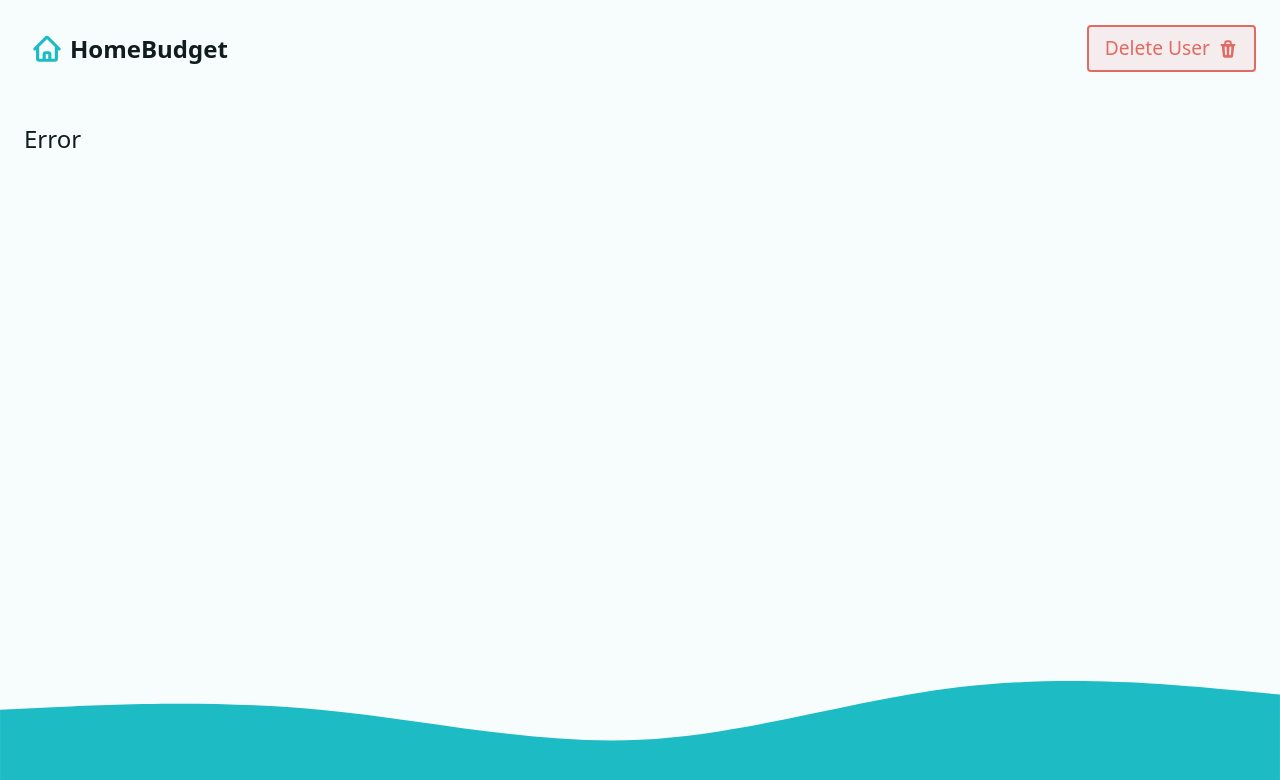
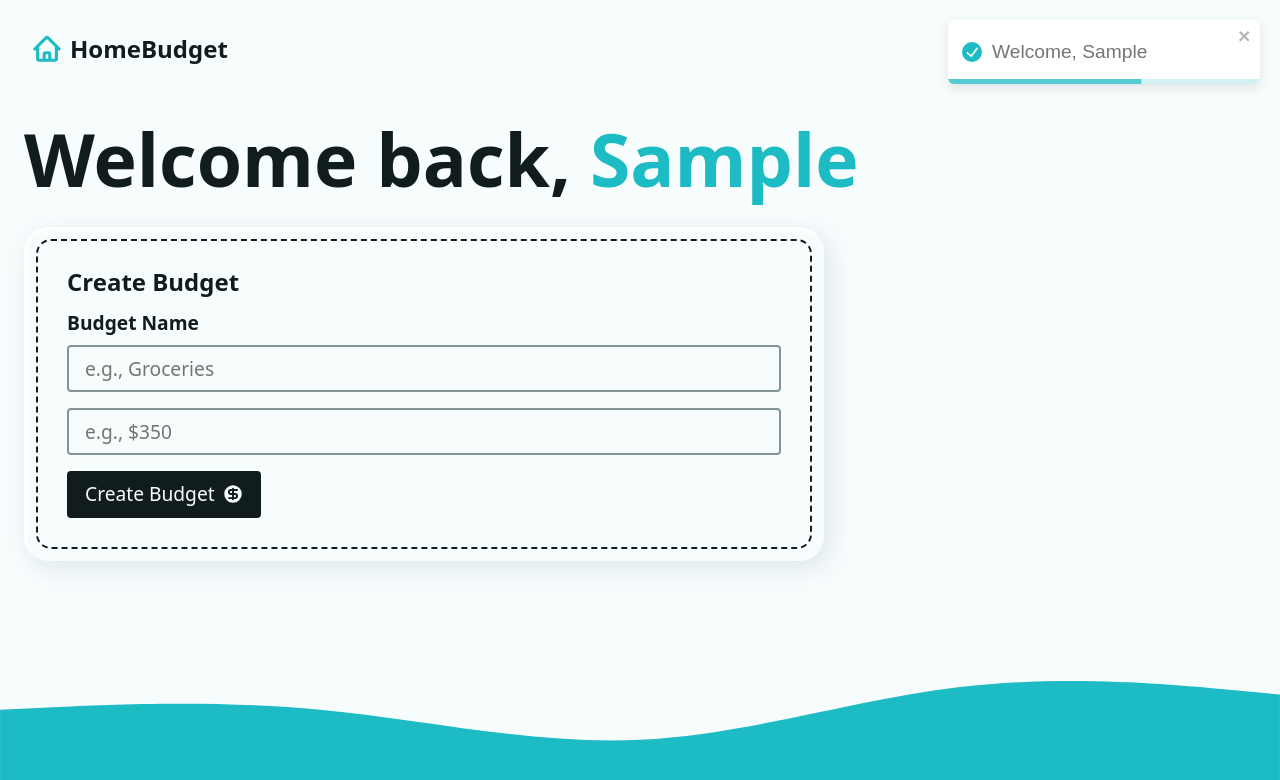
Before and after one commit to arielglvz/budget-app, a React (Vite) app: page / in a window 1280 px wide. Both pictures are taken after typing "Sample" into the empty fields and a click on the button "Create Account". Shown: the top 780 px of the page. Built offline with nearby package versions, Linux system fonts and the light colour scheme.

Commit message:
lesson 6-7 finished. Trying to grasp the learning I got specially for the forms passing data using rrd

```diff
--- /dev/null
+++ b/src/components/AddBudgetForm.jsx
@@ -0,0 +1,40 @@
+import { CurrencyDollarIcon } from "@heroicons/react/16/solid"
+import React from "react"
+import { Form } from "react-router-dom"
+
+const AddBudgetForm = () => {
+  return (
+    <div className="form-wrapper">
+      <h2 className="h3">Create Budget</h2>
+      <Form method="post" className="grid-sm">
+        <div className="grid-xs">
+          <label htmlFor="newBudget">Budget Name</label>
+          <input
+            type="text"
+            name="newBudget"
+            id="newBudget"
+            placeholder="e.g., Groceries"
+            required
+          />
+          <div className="grid-xs">
+            <label htmlFor="newBudgetAmount"></label>
+            <input
+              type="number"
+              name="newBudgetAmount"
+              id="newBudgetAmount"
+              placeholder="e.g., $350"
+              inputMode="decimal"
+              required
+            />
+          </div>
+        </div>
+        <button type="submit" className="btn btn--dark">
+          <span>Create Budget</span>
+          <CurrencyDollarIcon width={20} />
+        </button>
+      </Form>
+    </div>
+  )
+}
+
+export default AddBudgetForm
--- a/src/pages/Dashboard.jsx
+++ b/src/pages/Dashboard.jsx
@@ -11,11 +11,13 @@ import Intro from "../components/Intro"
 
 // RRD imports
 import { useLoaderData } from "react-router-dom"
+import AddBudgetForm from "../components/AddBudgetForm"
 
 // loader
 export function dashBoardLoader() {
   const userName = fetchData("userName")
-  return { userName }
+  const budgets = fetchData("budgets")
+  return { userName, budgets }
 }
 
 //  Action
@@ -24,16 +26,36 @@ export async function dashboardAction({ request }) {
   const formData = Object.fromEntries(data)
   try {
     localStorage.setItem("userName", JSON.stringify(formData.userName))
-    return toast.succes(`Welcome, ${formData.userName}`)
+    return toast.success(`Welcome, ${formData.userName}`)
   } catch (e) {
     throw new Error("There was a problem creating you account.")
   }
 }
 
 const Dashboard = () => {
-  const { userName } = useLoaderData()
+  const { userName, budgets } = useLoaderData()
 
-  return <>{userName ? <p>{userName}</p> : <Intro />}</>
+  return (
+    <>
+      {userName ? (
+        <div className="dashboard">
+          <h1>
+            Welcome back, <span className="accent">{userName}</span>
+          </h1>
+          <div className="grid-sm">
+            {/* {budgets ? () : ()} */}
+            <div className="grid-lg">
+              <div className="flex-lg">
+                <AddBudgetForm />
+              </div>
+            </div>
+          </div>
+        </div>
+      ) : (
+        <Intro />
+      )}
+    </>
+  )
 }
 
 export default Dashboard
--- a/src/pages/Error.jsx
+++ b/src/pages/Error.jsx
@@ -1,7 +1,28 @@
 import React from "react"
+import { useRouteError, Link, useNavigate } from "react-router-dom"
+
+// Library Imports
+import { HomeIcon, ArrowUturnLeftIcon } from "@heroicons/react/16/solid"
 
 const Error = () => {
-  return <div>Error</div>
+  const error = useRouteError()
+  const navigate = useNavigate()
+  return (
+    <div className="error">
+      <h1>Uh oh! We've got a problem.</h1>
+      <p>{error.message || error.statusText}</p>
+      <div className="flex-md">
+        <button className="btn btn--dark" onClick={() => navigate(-1)}>
+          <ArrowUturnLeftIcon width={20} />
+          <span>Go Back</span>
+        </button>
+        <Link to="/" className="btn btn--dark">
+          <span>Go Home</span>
+          <HomeIcon width={20} />
+        </Link>
+      </div>
+    </div>
+  )
 }
 
 export default Error
```
